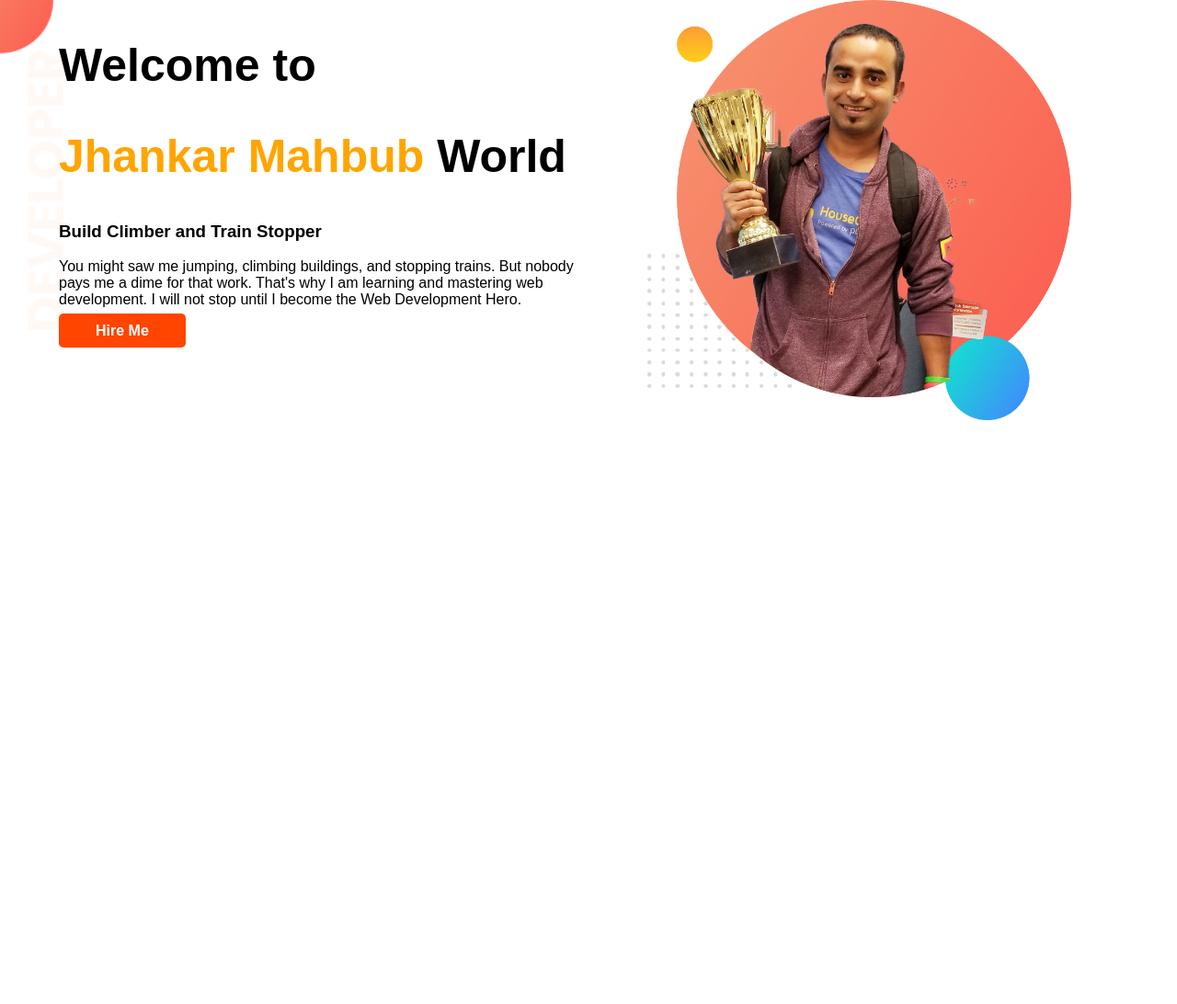
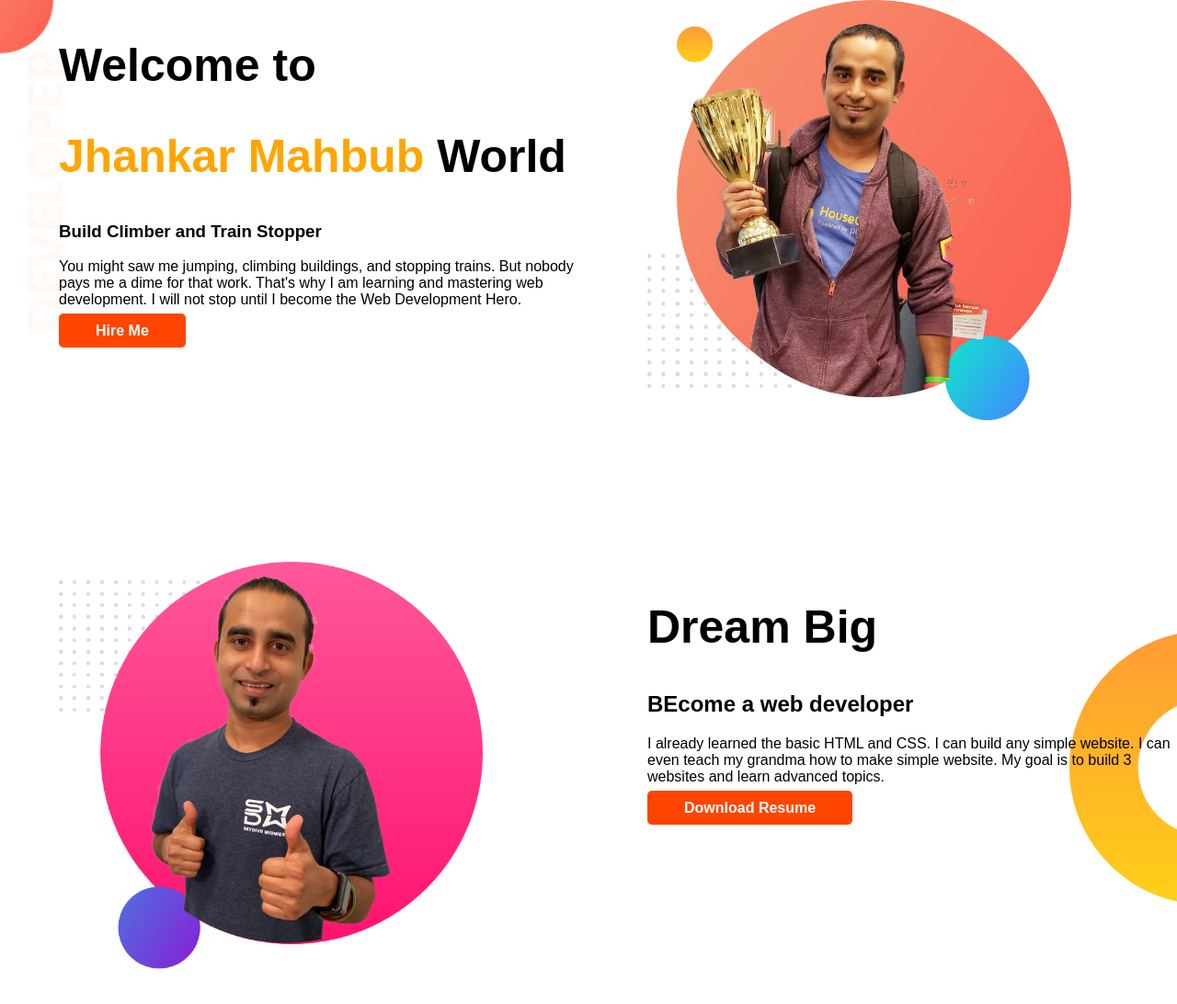
Before and after one commit to aditya19xx/developer-portfolio, a plain HTML site: page index.html in a window 1280 px wide. Shown: the whole page at 92% size. Before the commit the page ends 800 px from the top, so only its background shows below. Drawn offline with Linux system fonts and the light colour scheme; a web font is replaced by a local one.

Commit message:
dream big added

```diff
--- a/index.html
+++ b/index.html
@@ -19,8 +19,10 @@
             <h1>Welcome to</h1>
             <h1> <span class="color">Jhankar Mahbub</span> World</h1>
             <h3>Build Climber and Train Stopper</h3>
-    <p>You might saw me jumping, climbing buildings, and stopping trains. But nobody pays me a dime for that work.
-        That's why I am learning and mastering web development. I will not stop until I become the Web Development Hero.
+            <p>You might saw me jumping, climbing buildings, and stopping trains. But nobody pays me a dime for that
+                work.
+                That's why I am learning and mastering web development. I will not stop until I become the Web
+                Development Hero.
             </p>
             <a class="link-btn" target="blank" href="https://www.linkedin.com/in/adityadas-turja-447492213/">Hire Me</a>
         </div>
@@ -28,6 +30,19 @@
             <img src="images/jhankar.png" alt="">
         </div>
     </section>
+
+    <section class="dream-big">
+        <div class="half-width">
+            <img src="images/jhankar2.png" alt="">
+        </div>
+        <div class="half-width">
+            <h1>Dream Big</h1>
+            <h2>BEcome a web developer</h2>
+            <p>I already learned the basic HTML and CSS. I can build any simple website. I can even teach my grandma how
+                to make simple website. My goal is to build 3 websites and learn advanced topics.</p>
+                <a class="link-btn" target="blank" href="">Download Resume</a>
+        </div>
+    </section>
 </body>
 
 </html>
--- a/style.css
+++ b/style.css
@@ -10,6 +10,7 @@ h1{
 }
 section{
     display: flex;
+    margin-bottom: 150px;
 }
 .half-width{
     width: 50%;
@@ -31,3 +32,9 @@ section{
     background-repeat: no-repeat;
 
 }
+.dream-big{
+    background-image: url(images/dream-bg.png);
+    background-repeat: no-repeat;
+    background-position: right;
+
+}
```
Lines whose indentation alone changed are shown as unchanged.
